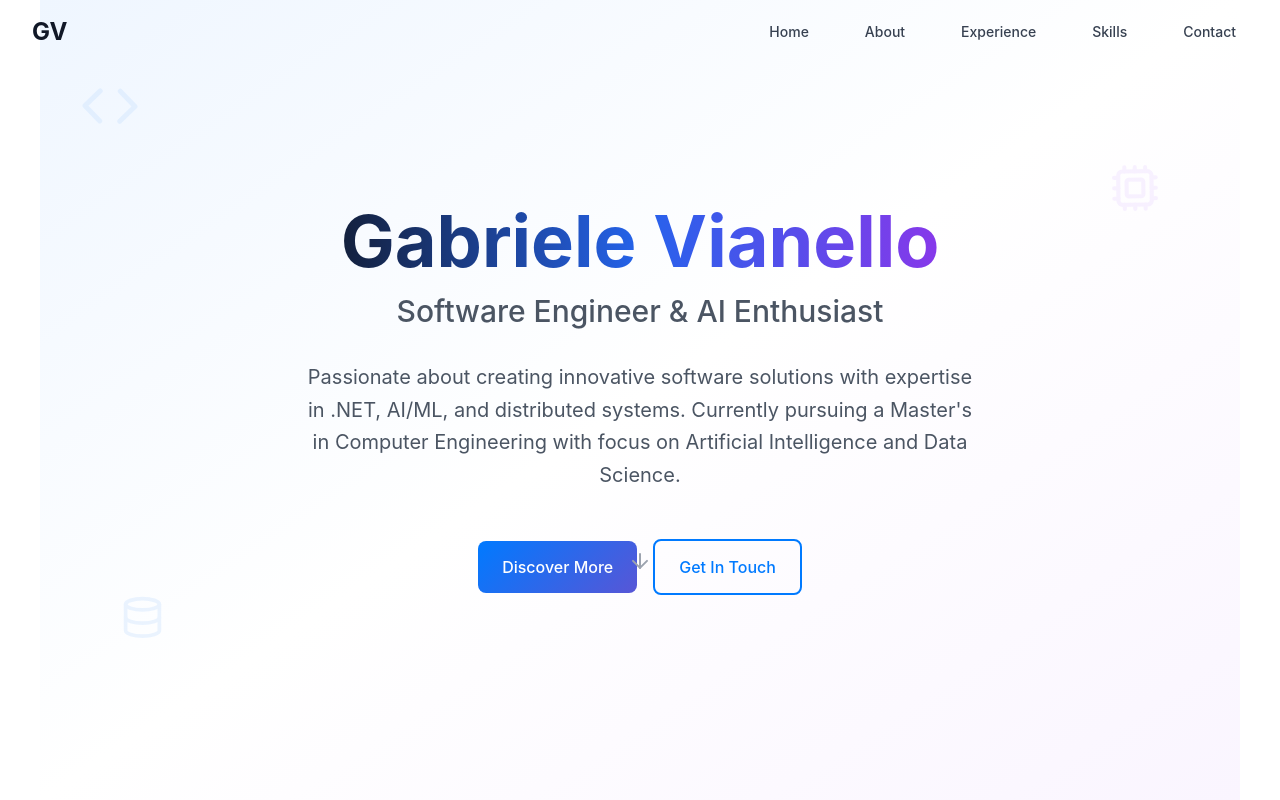
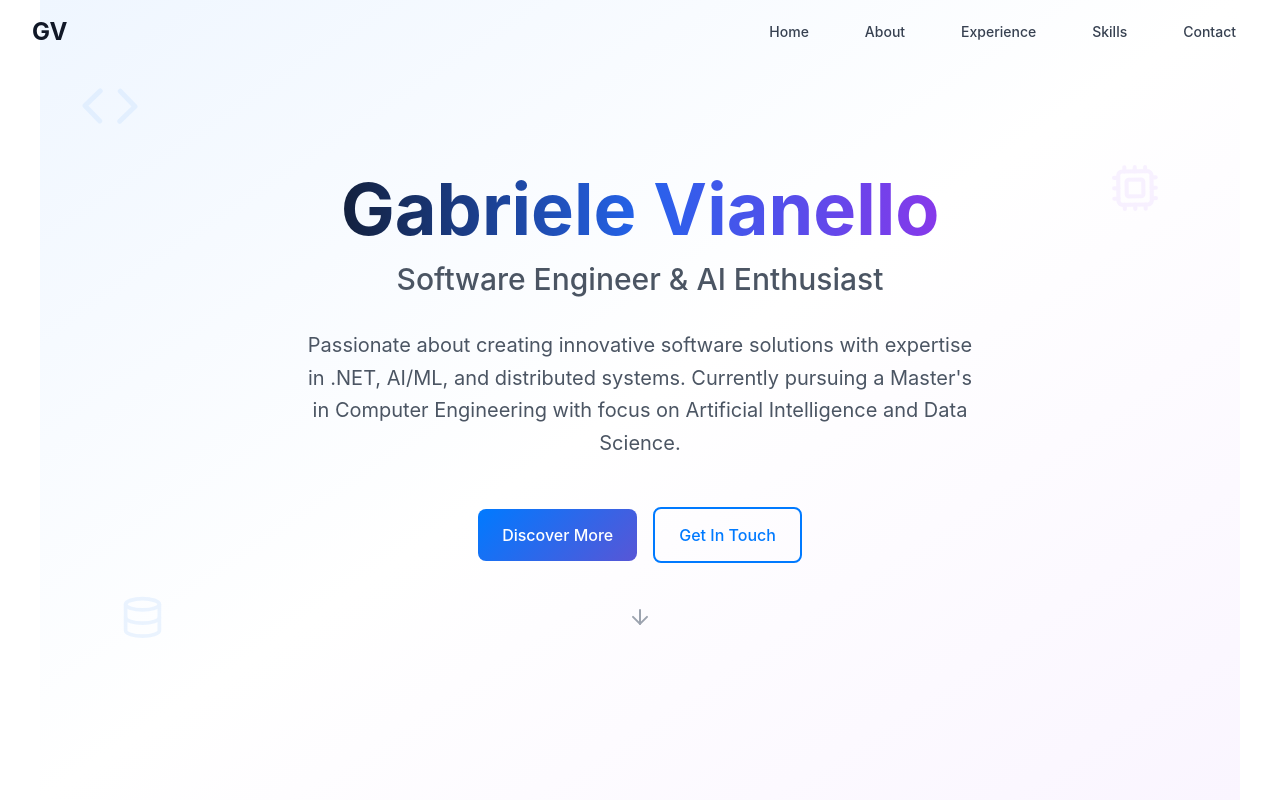
Before and after one commit to Vinello28/sito-personale, a React (Create React App) app: page / in a window 1280 px wide. Shown: the top 800 px of the page. Built offline with nearby package versions, Linux system fonts and the light colour scheme.

Commit message:
Fix floating arrow position - move it lower to avoid button overlap

```diff
--- a/src/components/Hero.tsx
+++ b/src/components/Hero.tsx
@@ -86,7 +86,7 @@ const Hero: React.FC = () => {
           initial={{ opacity: 0, y: 30 }}
           animate={{ opacity: 1, y: 0 }}
           transition={{ duration: 0.8, delay: 0.4 }}
-          className="flex flex-col sm:flex-row gap-4 justify-center items-center"
+          className="flex flex-col sm:flex-row gap-4 justify-center items-center mb-16"
         >
           <a
             href="#about"
@@ -106,7 +106,7 @@ const Hero: React.FC = () => {
           initial={{ opacity: 0 }}
           animate={{ opacity: 1 }}
           transition={{ duration: 1, delay: 0.8 }}
-          className="absolute bottom-8 left-1/2 transform -translate-x-1/2"
+          className="absolute bottom-2 left-1/2 transform -translate-x-1/2"
         >
           <motion.div
             animate={{ y: [0, 10, 0] }}
```
